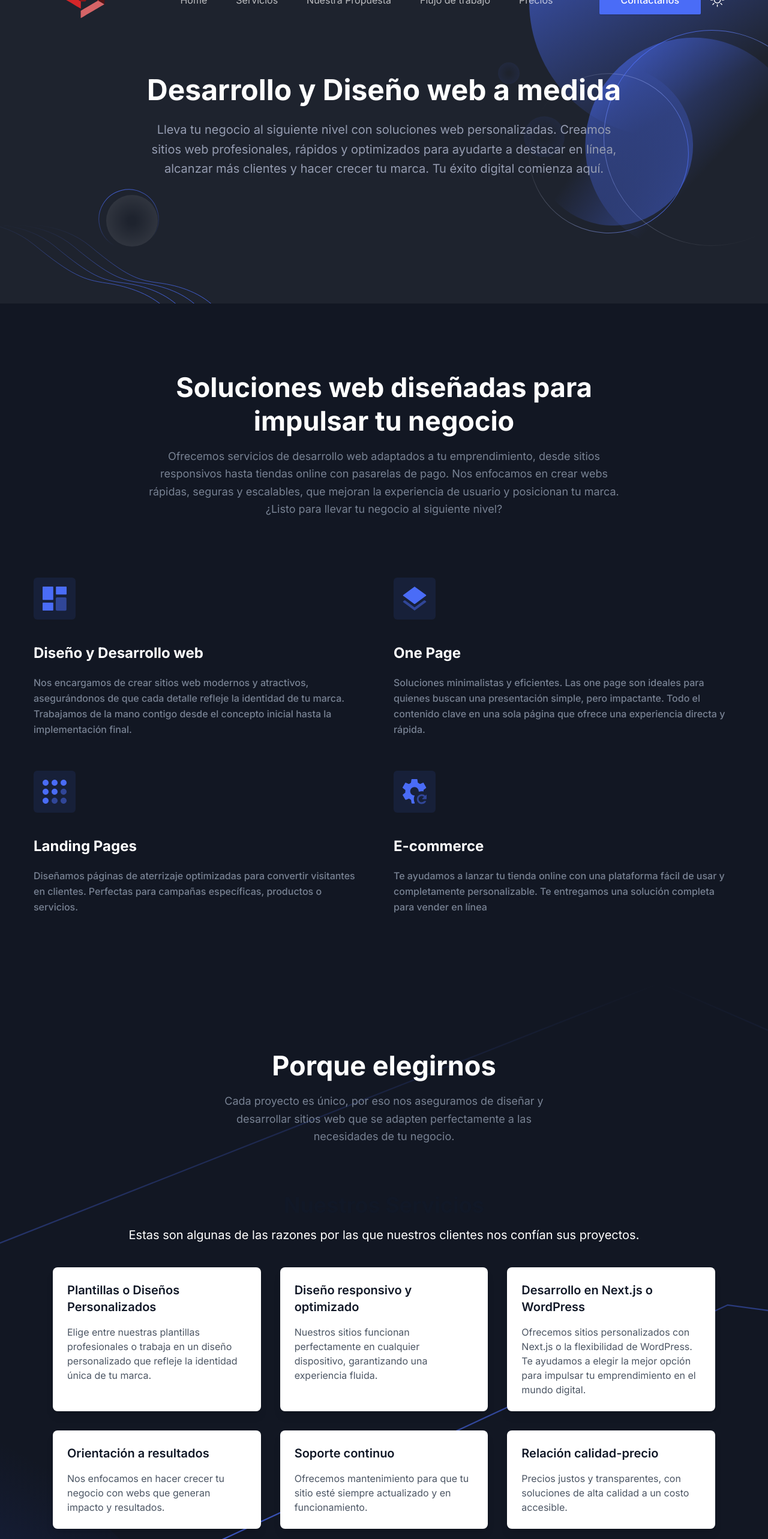
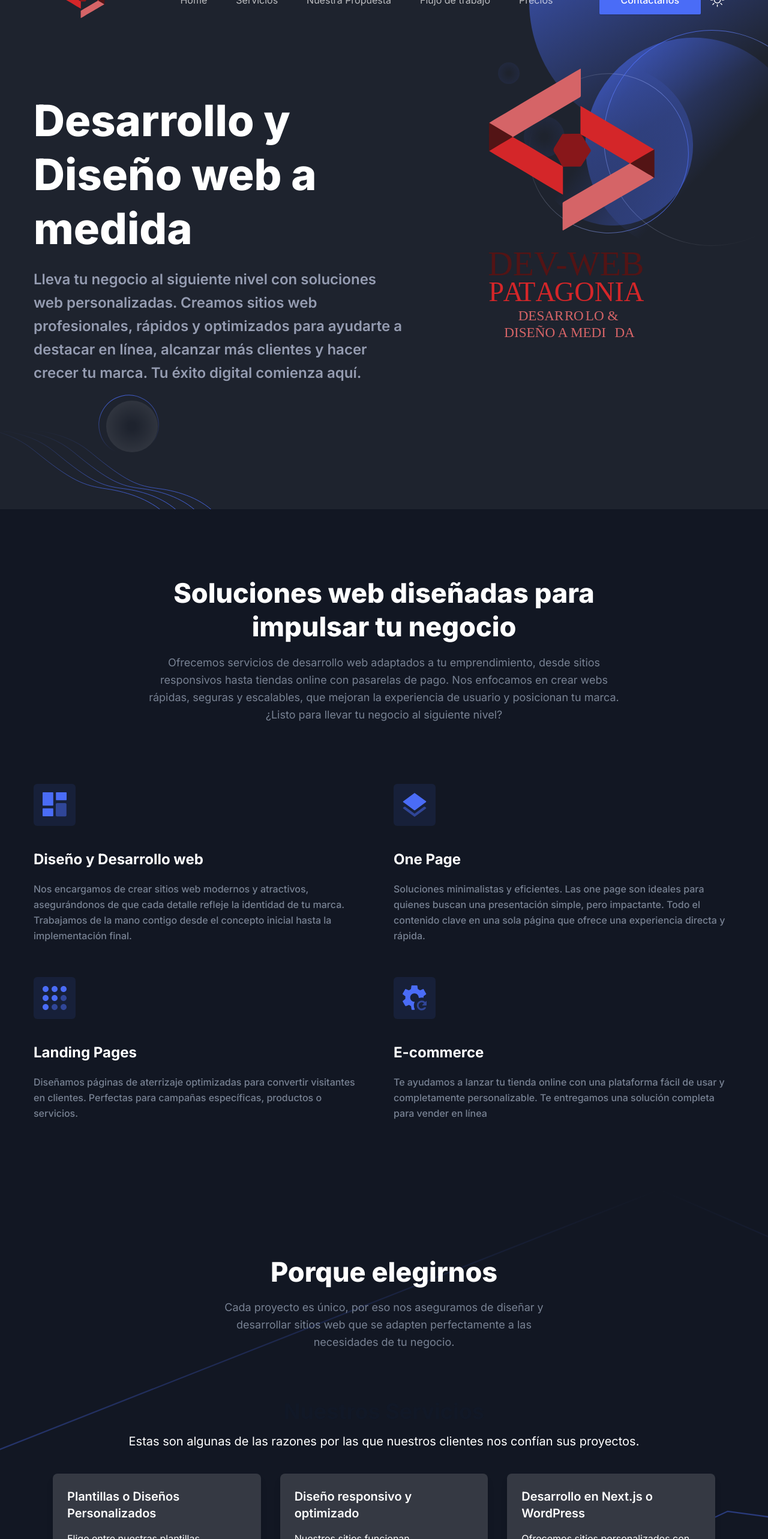
Before and after one commit to kevkarlion/DevWeb-Patagonia, a Next.js app: page / in a window 1280 px wide. Shown: the part 60-2626 px from the top of the page at 60% size. Built offline with nearby package versions, Linux system fonts and the light colour scheme.

Commit message:
design hero and title section

```diff
--- a/src/components/Common/SectionTitle.tsx
+++ b/src/components/Common/SectionTitle.tsx
@@ -17,7 +17,7 @@
         className={`w-full ${center ? "mx-auto text-center" : ""}`}
         style={{ maxWidth: width, marginBottom: mb }}
       >
-        <h2 className="mb-4 text-3xl font-bold !leading-tight text-black dark:text-white sm:text-4xl md:text-[45px]">
+        <h2 className="mb-4 text-3xl font-extrabold !leading-tight text-black dark:text-white sm:text-4xl md:text-[45px] uppercase md:normal-case">
           {title}
         </h2>
         <p className="text-base !leading-relaxed text-body-color md:text-lg">
--- a/src/components/Hero/index.tsx
+++ b/src/components/Hero/index.tsx
@@ -1,4 +1,5 @@
 import Link from "next/link";
+import Image from "next/image";
 
 const Hero = () => {
   return (
@@ -7,18 +8,33 @@
         id="home"
         className="relative z-10 overflow-hidden bg-white pb-16 pt-[120px] dark:bg-gray-dark md:pb-[120px] md:pt-[150px] xl:pb-[160px] xl:pt-[180px] 2xl:pb-[200px] 2xl:pt-[210px]"
       >
-        <div className="container">
-          <div className="-mx-4 flex flex-wrap">
-            <div className="w-full px-4">
-              <div className="mx-auto max-w-[800px] text-center">
-                <h1 className="mb-5 text-3xl font-bold leading-tight text-black dark:text-white sm:text-4xl sm:leading-tight md:text-5xl md:leading-tight">
+        <div className="container ">
+          <div className="-mx-4 flex flex-col w-full md:flex-row justify-center md:justify-evenly ">
+            <div className=" px-4 flex w-full	">
+              <div className="mx-auto max-w-[800px] text-left flex flex-col mt-9 ">
+                <h1 className="mb-5 text-center font-extrabold md:text-left  text-4xl leading-tight text-black dark:text-white sm:text-4xl sm:leading-tight md:text-7xl md:leading-tight uppercase md:normal-case	">
                   Desarrollo y Diseño web a medida
                 </h1>
-                <p className="mb-12 text-base !leading-relaxed text-body-color dark:text-body-color-dark sm:text-lg md:text-xl">
+                <p className="mb-12 text-base text-left !leading-relaxed text-black font-semibold dark:text-body-color-dark sm:text-lg md:text-2xl">
                 Lleva tu negocio al siguiente nivel con soluciones web personalizadas.
                 Creamos sitios web profesionales, rápidos y optimizados para ayudarte a destacar en línea, alcanzar más clientes y hacer crecer tu marca. Tu éxito digital comienza aquí.
                 </p>
 
+              </div>
+            </div>
+
+
+
+
+            <div className="flex justify-center md:items-center ">
+              <div className="w-[32rem] h-[32rem] relative bottom-6 md:right-16 lg:right-0 lg:bottom-16" >
+                <Image
+                  src="/images/logo/devweb1.svg"
+                  alt="logo"
+                  style={{objectFit: 'contain'}}
+                  className="w-full dark:block"
+                  fill
+                />
               </div>
             </div>
           </div>
--- a/src/components/Video/index.tsx
+++ b/src/components/Video/index.tsx
@@ -45,13 +45,13 @@
           <div className="mt-10 grid grid-cols-1 gap-8 md:grid-cols-2 lg:grid-cols-3">
             {/* Card 1 */}
             <div
-              className="wow animate__animated animate__fadeInLeft flex h-full flex-col rounded-lg bg-white p-6 shadow-lg"
+              className="wow animate__animated animate__fadeInLeft flex h-full flex-col rounded-lg bg-white  dark:bg-stroke-dark p-6 shadow-lg"
               data-wow-delay=".15s"
             >
-              <h3 className="text-xl font-semibold text-gray-900">
+              <h3 className="text-xl font-semibold text-gray-900 dark:text-white">
                 Plantillas o Diseños Personalizados
               </h3>
-              <p className="mt-4 flex-grow text-gray-600">
+              <p className="mt-4 flex-grow text-gray-600 dark:text-white">
                 Elige entre nuestras plantillas profesionales o trabaja en un
                 diseño personalizado que refleje la identidad única de tu marca.
               </p>
@@ -59,13 +59,13 @@
 
             {/* Card 2 */}
             <div
-              className="wow animate__animated animate__fadeInLeft flex h-full flex-col rounded-lg bg-white p-6 shadow-lg"
+              className="wow animate__animated animate__fadeInLeft flex h-full flex-col rounded-lg bg-white p-6 shadow-lg dark:bg-stroke-dark"
               data-wow-delay=".3s"
             >
-              <h3 className="text-xl font-semibold text-gray-900">
+              <h3 className="text-xl font-semibold text-gray-900 dark:text-white">
                 Diseño responsivo y optimizado
               </h3>
-              <p className="mt-4 flex-grow text-gray-600">
+              <p className="mt-4 flex-grow text-gray-600 dark:text-white">
                 Nuestros sitios funcionan perfectamente en cualquier
                 dispositivo, garantizando una experiencia fluida.
               </p>
@@ -73,13 +73,13 @@
 
             {/* Card 3 */}
             <div
-              className="wow animate__animated animate__fadeInLeft flex h-full flex-col rounded-lg bg-white p-6 shadow-lg"
+              className="wow animate__animated animate__fadeInLeft flex h-full flex-col rounded-lg bg-white p-6 shadow-lg dark:bg-stroke-dark"
               data-wow-delay=".45s"
             >
-              <h3 className="text-xl font-semibold text-gray-900">
+              <h3 className="text-xl font-semibold text-gray-900 dark:text-white">
                 Desarrollo en Next.js o WordPress
               </h3>
-              <p className="mt-4 flex-grow text-gray-600">
+              <p className="mt-4 flex-grow text-gray-600 dark:text-white">
                 Ofrecemos sitios personalizados con Next.js o la flexibilidad de
                 WordPress. Te ayudamos a elegir la mejor opción para impulsar tu
                 emprendimiento en el mundo digital.
@@ -88,13 +88,13 @@
 
             {/* Card 4 */}
             <div
-              className="wow animate__animated animate__fadeInLeft flex h-full flex-col rounded-lg bg-white p-6 shadow-lg"
+              className="wow animate__animated animate__fadeInLeft flex h-full flex-col rounded-lg bg-white p-6 shadow-lg dark:bg-stroke-dark"
               data-wow-delay=".6s"
             >
-              <h3 className="text-xl font-semibold text-gray-900">
+              <h3 className="text-xl font-semibold text-gray-900 dark:text-white">
                 Orientación a resultados
               </h3>
-              <p className="mt-4 flex-grow text-gray-600">
+              <p className="mt-4 flex-grow text-gray-600 dark:text-white">
                 Nos enfocamos en hacer crecer tu negocio con webs que generan
                 impacto y resultados.
               </p>
@@ -102,13 +102,13 @@
 
             {/* Card 5 */}
             <div
-              className="wow animate__animated animate__fadeInLeft flex h-full flex-col rounded-lg bg-white p-6 shadow-lg"
+              className="wow animate__animated animate__fadeInLeft flex h-full flex-col rounded-lg bg-white p-6 shadow-lg dark:bg-stroke-dark"
               data-wow-delay=".75s"
             >
-              <h3 className="text-xl font-semibold text-gray-900">
+              <h3 className="text-xl font-semibold text-gray-900 dark:text-white">
                 Soporte continuo
               </h3>
-              <p className="mt-4 flex-grow text-gray-600">
+              <p className="mt-4 flex-grow text-gray-600 dark:text-white">
                 Ofrecemos mantenimiento para que tu sitio esté siempre
                 actualizado y en funcionamiento.
               </p>
@@ -116,13 +116,13 @@
 
             {/* Card 6 */}
             <div
-              className="wow animate__animated animate__fadeInLeft flex h-full flex-col rounded-lg bg-white p-6 shadow-lg"
+              className="wow animate__animated animate__fadeInLeft flex h-full flex-col rounded-lg bg-white p-6 shadow-lg dark:bg-stroke-dark"
               data-wow-delay=".9s"
             >
-              <h3 className="text-xl font-semibold text-gray-900">
+              <h3 className="text-xl font-semibold text-gray-900 dark:text-white">
                 Relación calidad-precio
               </h3>
-              <p className="mt-4 flex-grow text-gray-600">
+              <p className="mt-4 flex-grow text-gray-600 dark:text-white">
                 Precios justos y transparentes, con soluciones de alta calidad a
                 un costo accesible.
               </p>
@@ -130,13 +130,13 @@
 
             {/* Card 7 - SEO */}
             <div
-              className="wow animate__animated animate__fadeInLeft flex h-full flex-col rounded-lg bg-white p-6 shadow-lg"
+              className="wow animate__animated animate__fadeInLeft flex h-full flex-col rounded-lg bg-white p-6 shadow-lg dark:bg-stroke-dark"
               data-wow-delay="1.05s"
             >
-              <h3 className="text-xl font-semibold text-gray-900">
+              <h3 className="text-xl font-semibold text-gray-900 dark:text-white">
                 SEO para atraer clientes de calidad
               </h3>
-              <p className="mt-4 flex-grow text-gray-600">
+              <p className="mt-4 flex-grow text-gray-600 dark:text-white">
                 Un buen SEO mejora la visibilidad en motores de búsqueda y atrae
                 clientes cualificados. Es clave para el éxito de cualquier
                 emprendimiento online.
```
